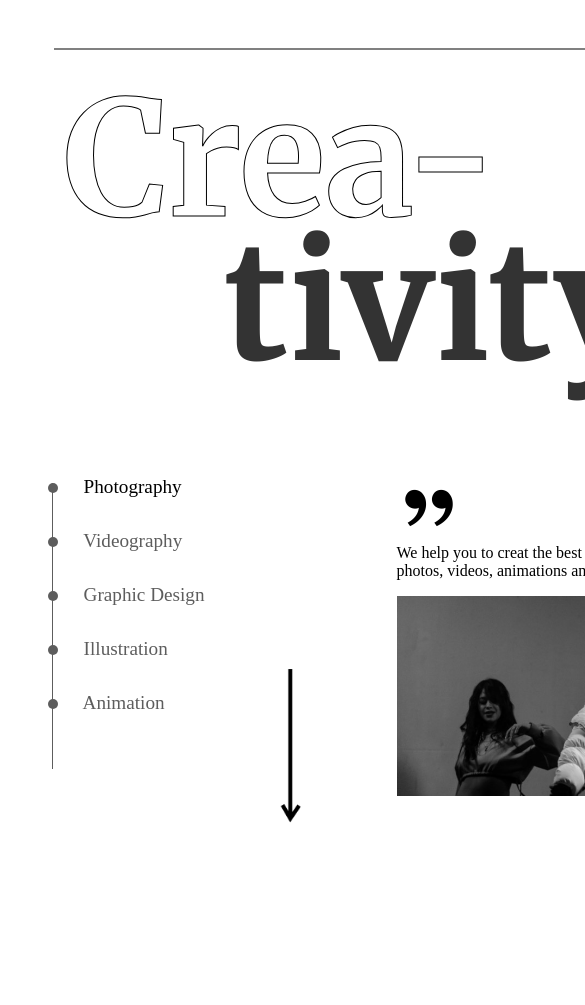
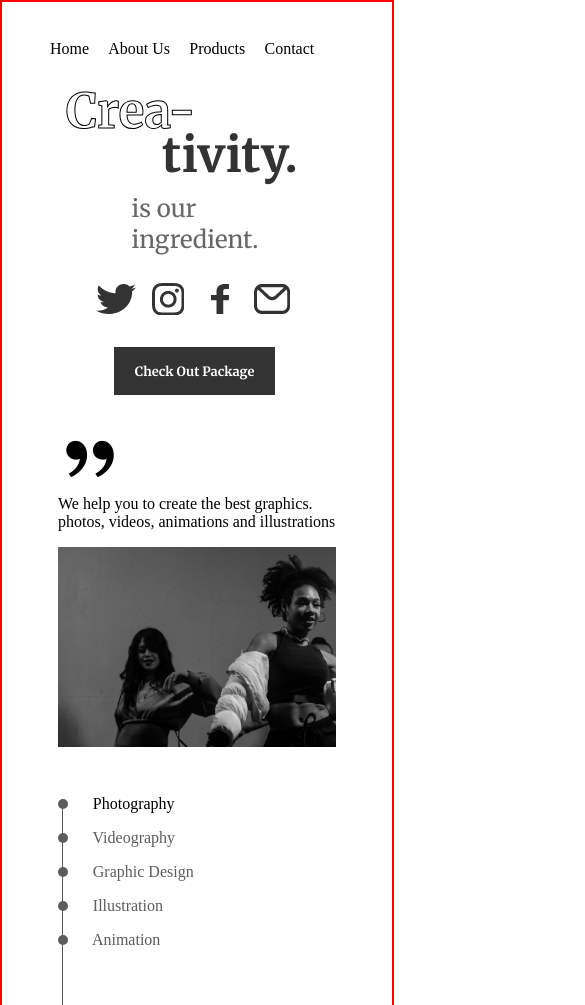
Before and after one commit to murtazarangwala99/dance-creativity, a plain HTML site: page index.html in a window 390 px wide. Shown: the top 1005 px of the page, 585 px wide, since content can reach past the window. Before the commit the page ends 844 px from the top, so only its background shows below. Drawn offline with Linux system fonts and the light colour scheme.

Commit message:
making responsive

```diff
--- a/index.html
+++ b/index.html
@@ -23,11 +23,11 @@
         </nav>
         <div class="top">
           <div class="text">
-            <span class="outlined-text">Crea-<br /> </span>
-            <span class="color-black">tivity.</span>
+            <span class="creat-text">Crea-<br /> </span>
+            <span class="tivity-text">tivity.</span>
           </div>
 
-          <div class="secondary-text">
+          <div class="ingredient-text">
             is our <br />
             ingredient.
           </div>
@@ -64,7 +64,7 @@
             <div class="text">
               <img width="64" src="./assets/double-quotes.png" alt="" />
               <div>
-                We help you to creat the best graphics. <br />
+                We help you to create the best graphics. <br />
                 photos, videos, animations and illustrations
               </div>
             </div>
--- a/style.css
+++ b/style.css
@@ -3,11 +3,11 @@
   margin: 0;
   padding: 0;
 }
-
 .main-container {
-  width: 100vw;
-  height: 100vh;
+  width: 100%;
+  height: 100%;
   display: flex;
+  border: 2px solid red;
 }
 .left-container{
   background-image: url(./assets/left-main.jpg);
@@ -18,7 +18,7 @@
 .right-container {
   display: flex;
   flex-direction: column;
-  margin: 2.4rem 3rem 0 3rem;
+  margin: 2.4rem 4rem 0 3rem;
 }
 nav{
   display: flex;
@@ -43,7 +43,7 @@ nav{
   margin-left: 1rem;
   align-items: flex-end;
 }
-.outlined-text {
+.creat-text {
   font-size: 10rem;
   line-height: 0.9;
   font-family: "Merriweather", serif;
@@ -51,7 +51,7 @@ nav{
   -webkit-text-fill-color: transparent;
   -webkit-text-stroke: 1px;
 }
-.color-black {
+.tivity-text {
   margin-left: 10rem;
   font-size: 10rem;
   line-height: 0.9;
@@ -59,7 +59,7 @@ nav{
   font-weight: 600;
   color: #333333;
 }
-.secondary-text {
+.ingredient-text {
   font-size: 1.5rem;
   font-family: "Merriweather", serif;
   color: #333333be;
@@ -91,6 +91,7 @@ nav{
   left: 41.5rem;
   top: 1rem;
 }
+/* Last Section */
 .list {
   display: flex;
   flex-direction: column;
@@ -115,7 +116,6 @@ nav{
   position: absolute;
   left: 4px;
 }
-
 .list-item.active {
   color: #000;
 }
@@ -144,3 +144,159 @@ nav{
   bottom: 0;
   right: 0;
 }
+@media screen and (max-width:1051px) {
+  .top {
+    flex-direction: column;
+    align-items: flex-start;
+  }
+  nav{
+    display: flex;
+    justify-content: center;
+  }
+  .nav-items{
+    gap: 3rem;
+  }
+  .nav-items::before {
+    content: "";
+    display: none;
+  }
+  .left-container{
+    display: none;
+  }
+  .ingredient-text {
+    font-size: 1.5rem;
+    font-family: "Merriweather", serif;
+    color: #333333be;
+    margin-top: 1rem;
+    margin-bottom: 12px;
+    margin-left: 60%;
+  }
+  .btn {
+    padding: 1rem 2.3rem;
+    font-size: 0.8rem;
+    position: static;
+    margin-left: 9rem;
+    margin-top: 1rem;
+    /* background: #333; */
+    /* color: #fff; */
+    border: none;
+    /* font-family: "Merriweather", serif; */
+    /* font-weight: 700; */
+    /* left: 41.5rem; */
+    /* top: 1rem; */
+  }
+  .social-media{
+    flex-direction: row;
+    /* margin-left: 1rem; */
+    margin-left: 7rem;
+    margin-top: 1rem;
+  }
+  .social-media{
+  }
+}
+@media screen and (max-width:910px) {
+  .arrow{
+    display: none;
+  }
+}
+@media screen and (max-width:861px) {
+  .image-container{
+    margin-left: 9rem;
+    margin-bottom: 3rem;
+  }
+  .bottom{
+    flex-direction: column-reverse;
+  }
+  .list {
+    gap: 1rem;
+    font-size: 1rem;
+    color: #5d5d5d;
+    margin-left: 9rem;
+    margin-bottom: 4rem;
+  }
+  .image-container {
+    width: 100%;
+  }
+  .img{
+    width: 80%;
+  }
+}
+@media screen and (max-width:691px) {
+  .creat-text{
+    margin-top: 1rem;
+    font-size: 7rem;
+  }
+  .tivity-text{
+    margin-left: 10rem;
+    font-size: 7rem;
+  }
+  .ingredient-text{
+    margin-left: 55%;
+  }
+}
+@media screen and (max-width:591px) {
+  nav{
+    display: flex;
+    justify-content: flex-start;
+  }
+  .nav-items{
+    gap: 3rem;
+    flex-wrap: wrap;
+  }
+  .creat-text{
+    font-size: 5rem;
+  }
+  .tivity-text{
+    margin-left: 10rem;
+    font-size: 5rem;
+  }
+  .ingredient-text{
+    margin-left: 45%;
+  }
+  .creat-text{
+    font-size: 3rem;
+  }
+  .tivity-text{
+    margin-left: 6rem;
+    font-size: 3rem;
+  }
+  .ingredient-text{
+    margin-top: 0;
+    margin-left: 25%;
+  }
+  .social-media{
+    margin-left: 2.5rem;
+    margin-top: 1rem;
+    gap: 2rem;
+  }
+  .social{
+    width: 20px;
+  }
+  .btn {
+    padding: 1rem 1.3rem;
+    margin-left: 4rem;
+  }
+  .image-container{
+    margin-left: 0.5rem;
+  }
+  .bottom{
+    flex-direction: column-reverse;
+  }
+  .list {
+    margin-left: 0.5rem;
+  }
+  .img{
+    width: 100%;
+  }
+
+}
+@media screen and (max-width:400px){
+  .nav-items{
+    gap: 1.2rem;
+  }
+}
+@media screen and (max-width:377px) {
+  .nav-items{
+    flex-direction: column;
+  }
+}
```
